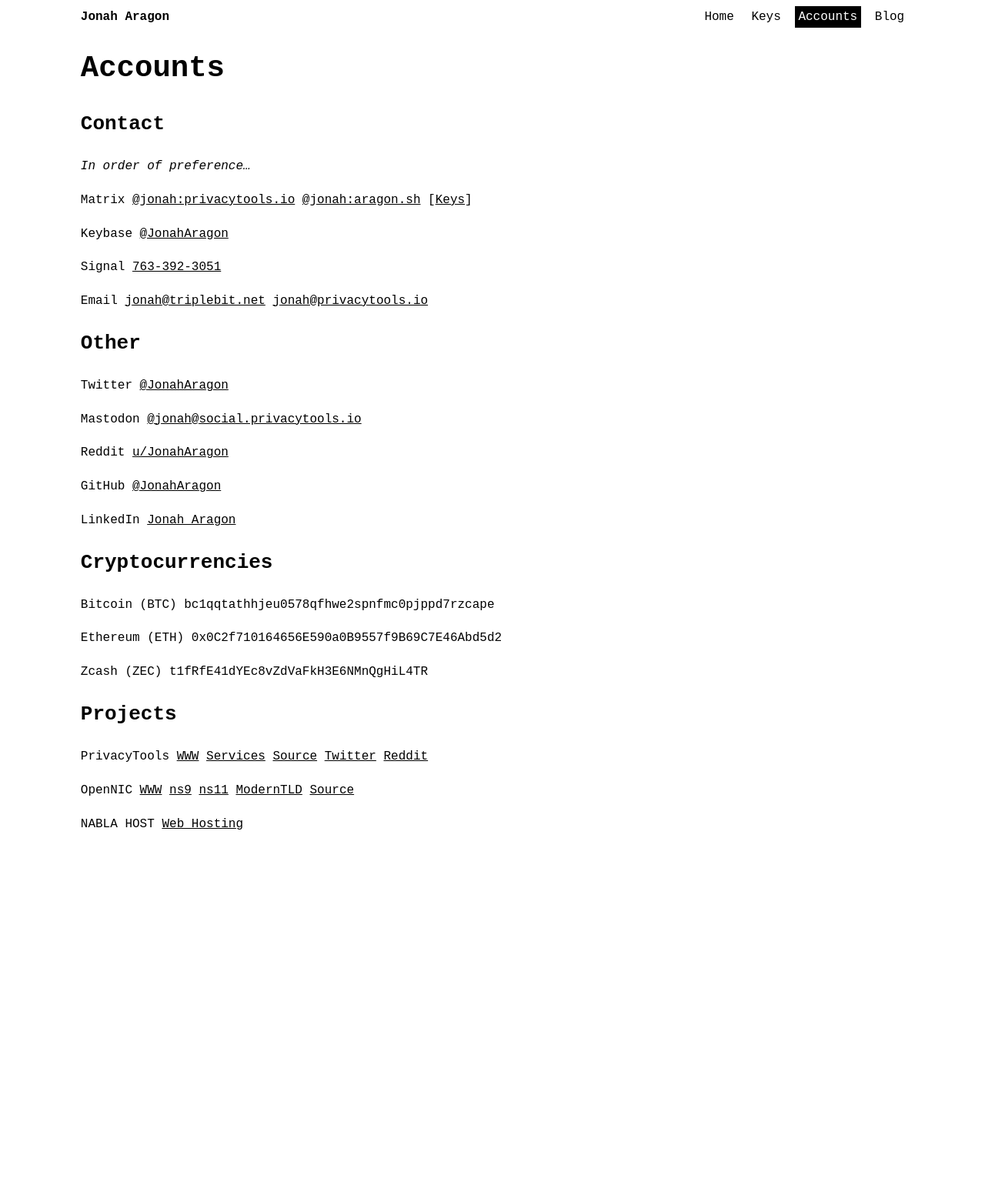
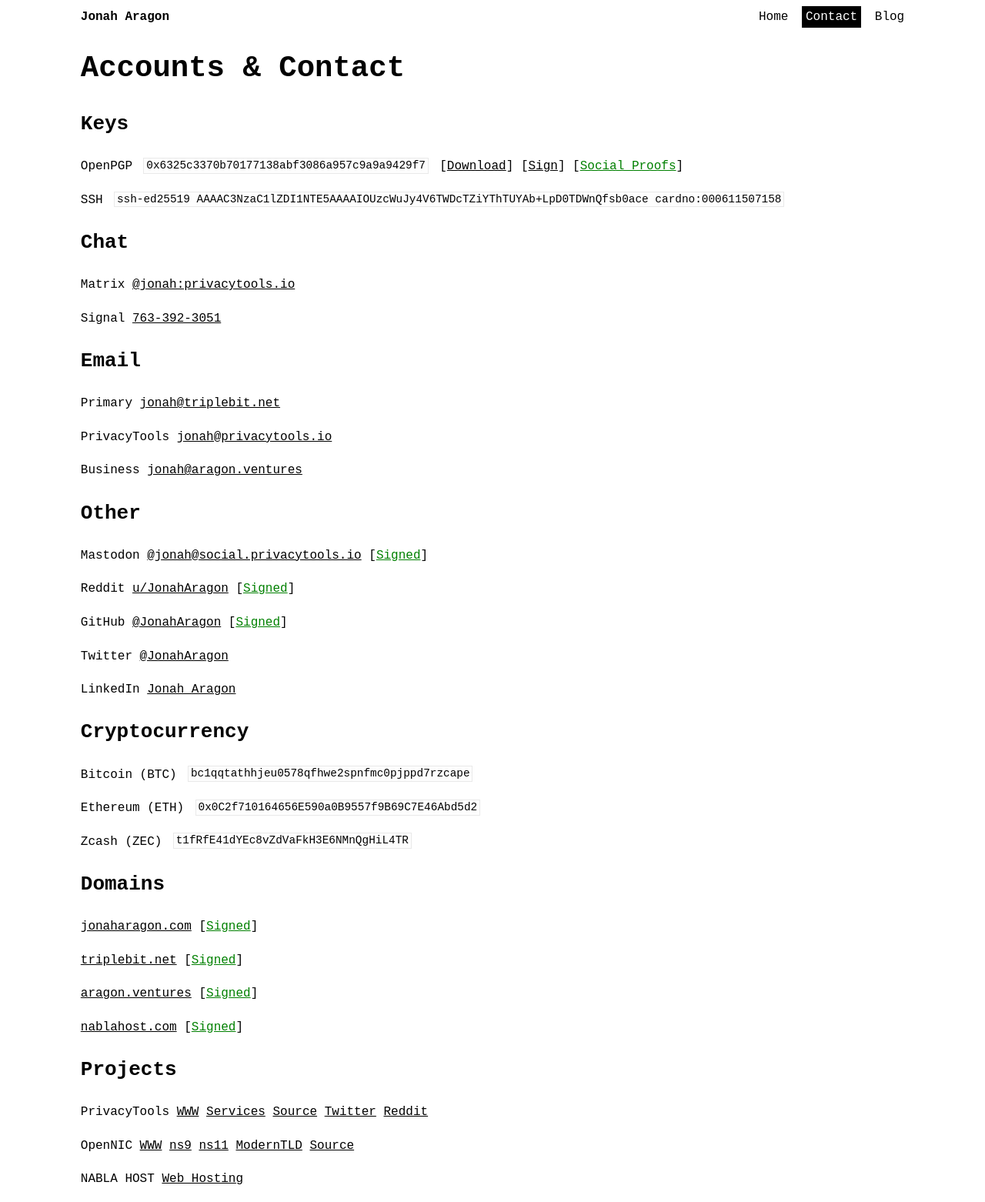
Before and after one commit to jonaharagon/www.jonaharagon.com, a Jekyll site: the page built from accounts.md, in a window 1280 px wide. Shown: the whole page at 77% size. Built offline with Jekyll 4.4.1, drawn with Linux system fonts in a browser that asks for light colours; before the commit the page ends 1100 px from its top, so only the background shows below that.

Commit message:
Update account information

```diff
--- a/_includes/nav.html
+++ b/_includes/nav.html
@@ -3,8 +3,7 @@
     <ul class="navbar-nav no-list-decoration">
       <li><a class="text-decoration-none navbar-brand{% if page.url == "/" %} hidden{% endif %}" href="/">Jonah Aragon</a></li>
       <li><a class="text-decoration-none{% if page.url == '/' %} active{% endif %}" href="/">Home</a></li>
-      <li><a class="text-decoration-none{% if page.url == '/keys/' %} active{% endif %}" href="/keys/">Keys</a></li>
-      <li><a class="text-decoration-none{% if page.url == '/accounts/' %} active{% endif %}" href="/accounts/">Accounts</a></li>
+      <li><a class="text-decoration-none{% if page.url == '/accounts/' %} active{% endif %}" href="/accounts/">Contact</a></li>
       <li><a class="text-decoration-none{% if page.url == '/blog/' %} active{% endif %}" href="/blog/">Blog</a></li>
     </ul>
   </div>
--- a/accounts.md
+++ b/accounts.md
@@ -1,42 +1,60 @@
 ---
 layout: page
 permalink: /accounts/
-title: Accounts
+title: Accounts &amp; Contact
 ---
 
-# Accounts
+# Accounts & Contact
 
-## Contact
+## Keys
 
-*In order of preference...*
+OpenPGP `0x6325c3370b70177138abf3086a957c9a9a9429f7` [[Download](/assets/files/gpg.asc)] [[Sign](/keysigning/)] [[Social Proofs](https://metacode.biz/openpgp/key#0x6A957C9A9A9429F7){: target="_blank" .proof}]
 
-Matrix [@jonah:privacytools.io](https://matrix.to/#/@jonah:privacytools.io) [@jonah:aragon.sh](https://matrix.to/#/@jonah:aragon.sh) [[Keys](/keys/)]
+SSH `ssh-ed25519 AAAAC3NzaC1lZDI1NTE5AAAAIOUzcWuJy4V6TWDcTZiYThTUYAb+LpD0TDWnQfsb0ace cardno:000611507158`
 
-Keybase [@JonahAragon](https://keybase.io/JonahAragon)
+## Chat
+
+Matrix [@jonah:privacytools.io](https://matrix.to/#/@jonah:privacytools.io)
 
 Signal [763-392-3051](https://signal.org/)
 
-Email [jonah@triplebit.net](mailto:) [jonah@privacytools.io](mailto:)
+## Email
+
+Primary [jonah@triplebit.net](mailto:)
+
+PrivacyTools [jonah@privacytools.io](mailto:)
+
+Business [jonah@aragon.ventures](mailto:)
 
 ## Other
 
+Mastodon [@jonah@social.privacytools.io](https://social.privacytools.io/@jonah) [[Signed](https://metacode.biz/openpgp/key#0x6A957C9A9A9429F7){: target="_blank" .proof}]
+
+Reddit [u/JonahAragon](https://www.reddit.com/user/JonahAragon) [[Signed](https://metacode.biz/openpgp/key#0x6A957C9A9A9429F7){: target="_blank" .proof}]
+
+GitHub [@JonahAragon](https://github.com/JonahAragon) [[Signed](https://metacode.biz/openpgp/key#0x6A957C9A9A9429F7){: target="_blank" .proof}]
+
 Twitter [@JonahAragon](https://twitter.com/JonahAragon)
-
-Mastodon [@jonah@social.privacytools.io](https://social.privacytools.io/@jonah)
-
-Reddit [u/JonahAragon](https://www.reddit.com/user/JonahAragon)
-
-GitHub [@JonahAragon](https://github.com/JonahAragon)
 
 LinkedIn [Jonah Aragon](https://www.linkedin.com/in/jonaharagon/)
 
-## Cryptocurrencies
+## Cryptocurrency
 
-Bitcoin (BTC) bc1qqtathhjeu0578qfhwe2spnfmc0pjppd7rzcape
+Bitcoin (BTC) `bc1qqtathhjeu0578qfhwe2spnfmc0pjppd7rzcape`
 
-Ethereum (ETH) 0x0C2f710164656E590a0B9557f9B69C7E46Abd5d2
+Ethereum (ETH) `0x0C2f710164656E590a0B9557f9B69C7E46Abd5d2`
 
-Zcash (ZEC) t1fRfE41dYEc8vZdVaFkH3E6NMnQgHiL4TR
+Zcash (ZEC) `t1fRfE41dYEc8vZdVaFkH3E6NMnQgHiL4TR`
+
+## Domains
+
+[jonaharagon.com](https://jonaharagon.com) [[Signed](https://metacode.biz/openpgp/key#0x6A957C9A9A9429F7){: target="_blank" .proof}]
+
+[triplebit.net](https://jonaharagon.com) [[Signed](https://metacode.biz/openpgp/key#0x6A957C9A9A9429F7){: target="_blank" .proof}]
+
+[aragon.ventures](https://jonaharagon.com) [[Signed](https://metacode.biz/openpgp/key#0x6A957C9A9A9429F7){: target="_blank" .proof}]
+
+[nablahost.com](https://jonaharagon.com) [[Signed](https://metacode.biz/openpgp/key#0x6A957C9A9A9429F7){: target="_blank" .proof}]
 
 ## Projects
 
--- a/assets/css/app.css
+++ b/assets/css/app.css
@@ -7,9 +7,17 @@
   background-color: black;
   color: white;
 }
-a:hover:not(#name) {
+a:hover:not(#name):not(.proof) {
   color: white;
   background-color: black;
+  text-decoration: none;
+}
+.proof {
+  color: green;
+}
+.proof:hover{
+  color: white;
+  background-color: green;
   text-decoration: none;
 }
 li * {
@@ -18,7 +26,6 @@
   padding: 0.3rem;
   display: inline-block;
 }
-
 .blog-content {
   line-height: 1.5;
 }
--- a/assets/css/dark.css
+++ b/assets/css/dark.css
@@ -6,7 +6,7 @@
   background-color: white;
   color: black;
 }
-a:hover:not(#name) {
+a:hover:not(#name):not(.proof) {
   color: black;
   background-color: white;
 }
--- a/index.html
+++ b/index.html
@@ -12,7 +12,7 @@
       <li><a id="email" itemprop="email" class="u-email email text-decoration-none" href="mailto:jonah@triplebit.net">jonah@triplebit.net</a></li>
       <li><a id="location" itemprop="address" itemscope itemtype="http://schema.org/PostalAddress" class="p-adr h-adr adr text-decoration-none" href="https://en.wikipedia.org/wiki/Minnesota"><span class="p-region" itemprop="addressRegion">Minnesota</span>, <span itemprop="addressCountry" class="p-country-name">USA</span></a></li>
       <li><a id="phone" class="text-decoration-none" href="https://signal.org/"><span itemprop="telephone" class="p-tel tel">763-392-3051</span></a></li>
-      <li><a id="pgp" class="u-key key text-decoration-none" href="/keys/">6A95 7C9A 9A94 29F7</a></li>
+      <li><a id="pgp" class="u-key key text-decoration-none" href="/accounts/">6A95 7C9A 9A94 29F7</a></li>
     </ul>
     <p class="p-note" itemprop="description">
       I am an <span itemprop="jobTitle">IT professional</span>, <span itemprop="knowsAbout">privacy</span> advocate, <span itemprop="jobTitle">web designer</span>, and <span itemprop="jobTitle">server administrator</span>.<br />
@@ -28,9 +28,8 @@
           <span class="p-name org" itemprop="name">NABLA HOST</span></a></span>.
     </p>
     <p>
+      <a itemprop="sameAs" rel=me href="https://social.privacytools.io/@jonah">Mastodon</a>
       <a itemprop="sameAs" rel=me href="https://twitter.com/JonahAragon">Twitter</a>
-      <a itemprop="sameAs" rel=me href="https://social.privacytools.io/@jonah">Mastodon</a>
-      <a itemprop="sameAs" rel=me href="https://keybase.io/JonahAragon">Keybase</a>
       <a itemprop="sameAs" rel=me href="https://github.com/JonahAragon">GitHub</a>
       <a href="/accounts/">More...</a>
   </div>
```
Also changed, not shown: keys.md (deleted, +0 -65 lines), keysigning.md (+1 -1 lines), 1 other file.
